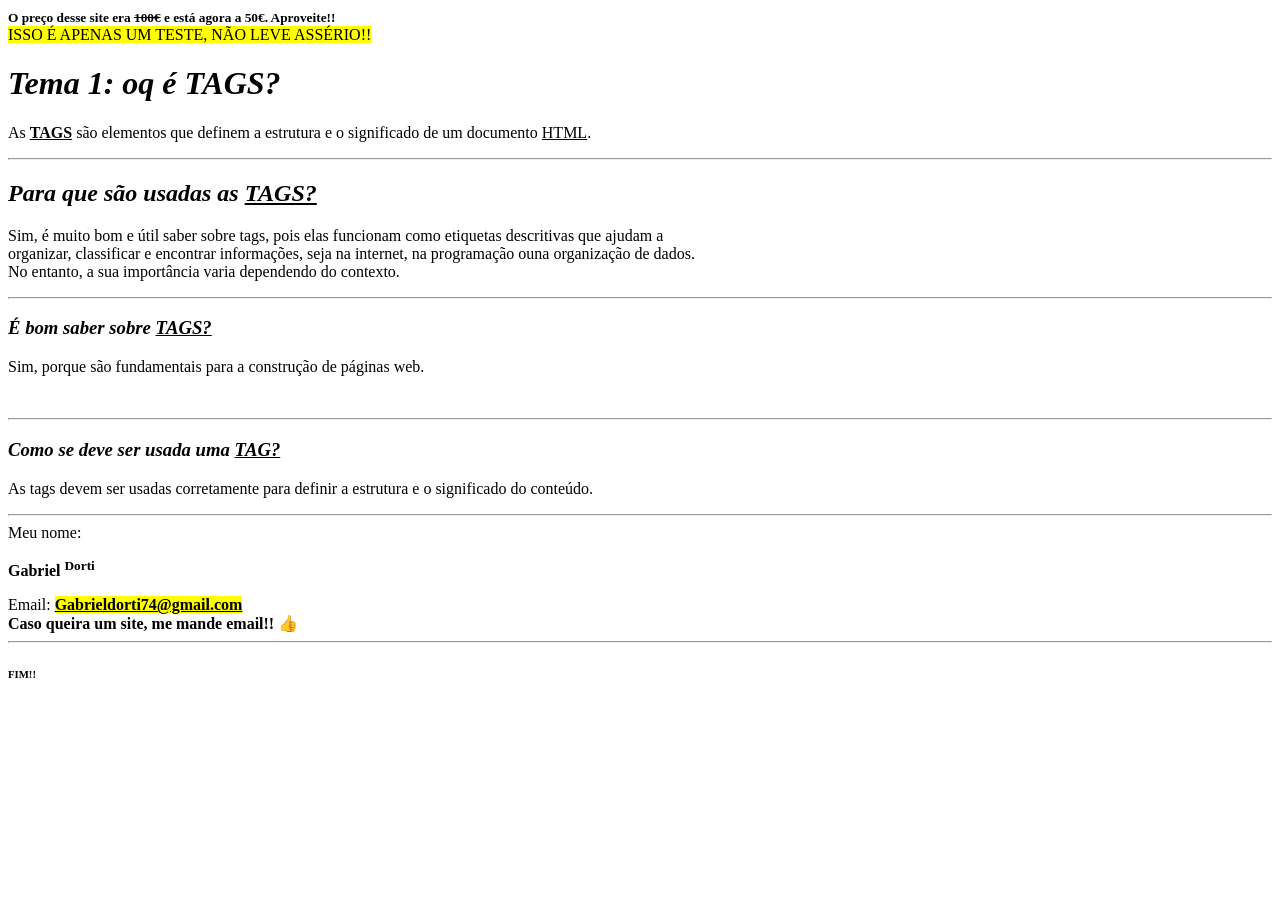
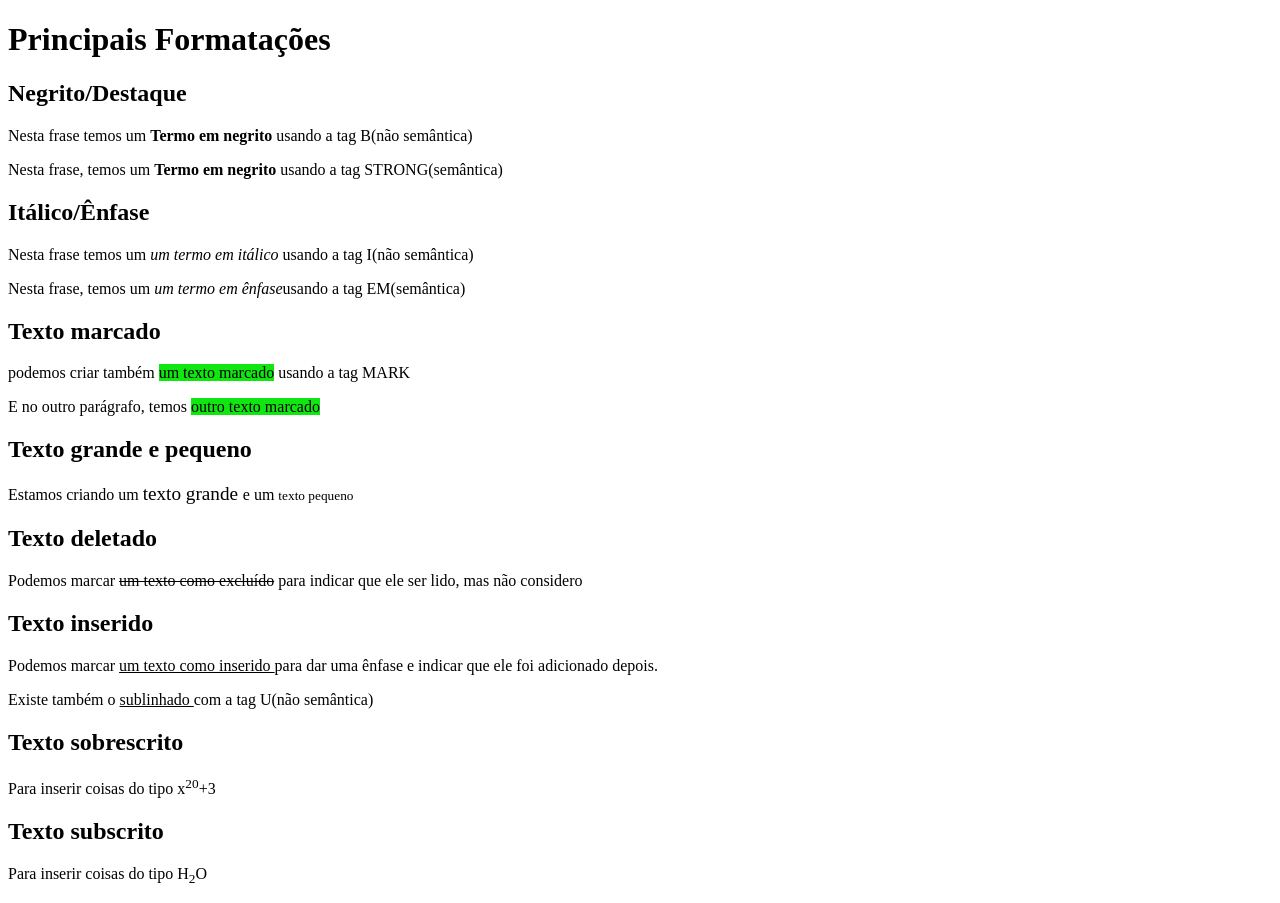
Before and after one commit to B1el470/HTML-Sites, a plain HTML site: page index.html in a window 1280 px wide. Before the commit the page ends 800 px from the top, so only its background shows below. Drawn offline with Linux system fonts and the light colour scheme.

Commit message:
Brincando com TAGS

```diff
--- a/index.html
+++ b/index.html
@@ -1,38 +1,45 @@
 <!DOCTYPE html>
-<html lang="en">
+<html lang="pt-PT">
 <head>
-    <meta charset="UTF-8">
-    <meta name="viewport" content="width=device-width, initial-scale=1.0">
-    <meta name="description" content="Meu primeiro site">
-    <meta name="keywords" content ="HTML">
-    <meta name="author" content="Gabriel Dorti">
-    <title>Meu primeiro site</title>
+  <style>
+    mark {
+        background-color: rgb(16, 230, 16);
+        color: black;
+    }
+</style>
+    <title>EX3</title>
 </head>
+<body>
+    <h1>Principais Formatações</h1>
 
-<body>
-   <small><strong>O preço desse site era <del>100€</del> e está agora a 50€. Aproveite!!</strong></small>
-   <mark><br>ISSO É APENAS UM TESTE, NÃO LEVE ASSÉRIO!!</mark>
-    <br>
-    <h1><i><b>Tema 1</b>: oq é <strong>TAGS?</i></strong></h1>
-    <p>As <b><u>TAGS</b></u> são elementos que definem a estrutura e o significado de um documento <u>HTML</u>.</p>
-    <hr>
-    <h2><i>Para que são usadas as <strong><u>TAGS?</u></i></strong></h2>
-    <p>Sim, é muito bom e útil saber sobre tags, pois elas funcionam como etiquetas descritivas que ajudam a <br>organizar, classificar e encontrar informações, seja na internet, na programação ouna organização de dados.<br> No entanto, a sua importância varia dependendo do contexto.
-    <hr>
-    <h3><i>É bom saber sobre <b><u>TAGS?</i></u></b></h3>
-<p>Sim, porque são fundamentais para a construção de páginas web.</p>
+    <h2>Negrito/Destaque</h2>
+    <p>Nesta frase temos um <b>Termo em negrito</b> usando a tag B(não semântica) </p>
 
-    <br>
-    <hr>
-    <h3><i>Como se deve ser usada uma <b><u>TAG?</u></b></i></h3>
-    <p>As tags devem ser usadas corretamente para definir a estrutura e o significado do conteúdo.</p>
-    <hr></u
-    <h5>Meu nome:</h5>
-    <p><b>Gabriel <sup>Dorti</sup></b></p>
-    Email: <b><u><mark>Gabrieldorti74@gmail.com</mark></b></u>
-    <strong><br>Caso queira um site, me mande email!! 👍</strong>
-    <hr>
-    <h6>FIM!!</h6>
+    <p>Nesta frase, temos um <strong>Termo em negrito</strong> usando a tag STRONG(semântica)</p>
+
+    <h2>Itálico/Ênfase</h2>
+    <p>Nesta frase temos um <i>um termo em itálico</i> usando a tag I(não semântica)</p>
+    <p>Nesta frase, temos um <em>um termo em ênfase</em>usando a tag EM(semântica)</p>
+
+    <h2>Texto marcado</h2>
+    <p>podemos criar também <mark> um texto marcado</mark> usando a tag MARK</p>
+    <p>E no outro parágrafo, temos <mark>outro texto marcado</mark></p>
+
+    <h2>Texto grande e pequeno</h2>
+    <p>Estamos criando um <big> texto grande </big> e um <small>texto pequeno</small></p>
+
+    <h2>Texto deletado</h2>
+    <p>Podemos marcar <del>um texto como excluído</del> para indicar que ele ser lido, mas não considero</p>
+
+    <h2>Texto inserido</h2>
+    <p>Podemos marcar <ins> um texto como inserido </ins>para dar uma ênfase e indicar que ele foi adicionado depois.</p>
+    <p>Existe também o <u>sublinhado </u>com a tag U(não semântica)</p>
+
+    <h2>Texto sobrescrito</h2>
+    <p>Para inserir coisas do tipo x<sup>20</sup>+3</p>
+
+    <h2>Texto subscrito</h2>
+    <p>Para inserir coisas do tipo H<sub>2</sub>O</p>
 
 </body>
 </html>
```
